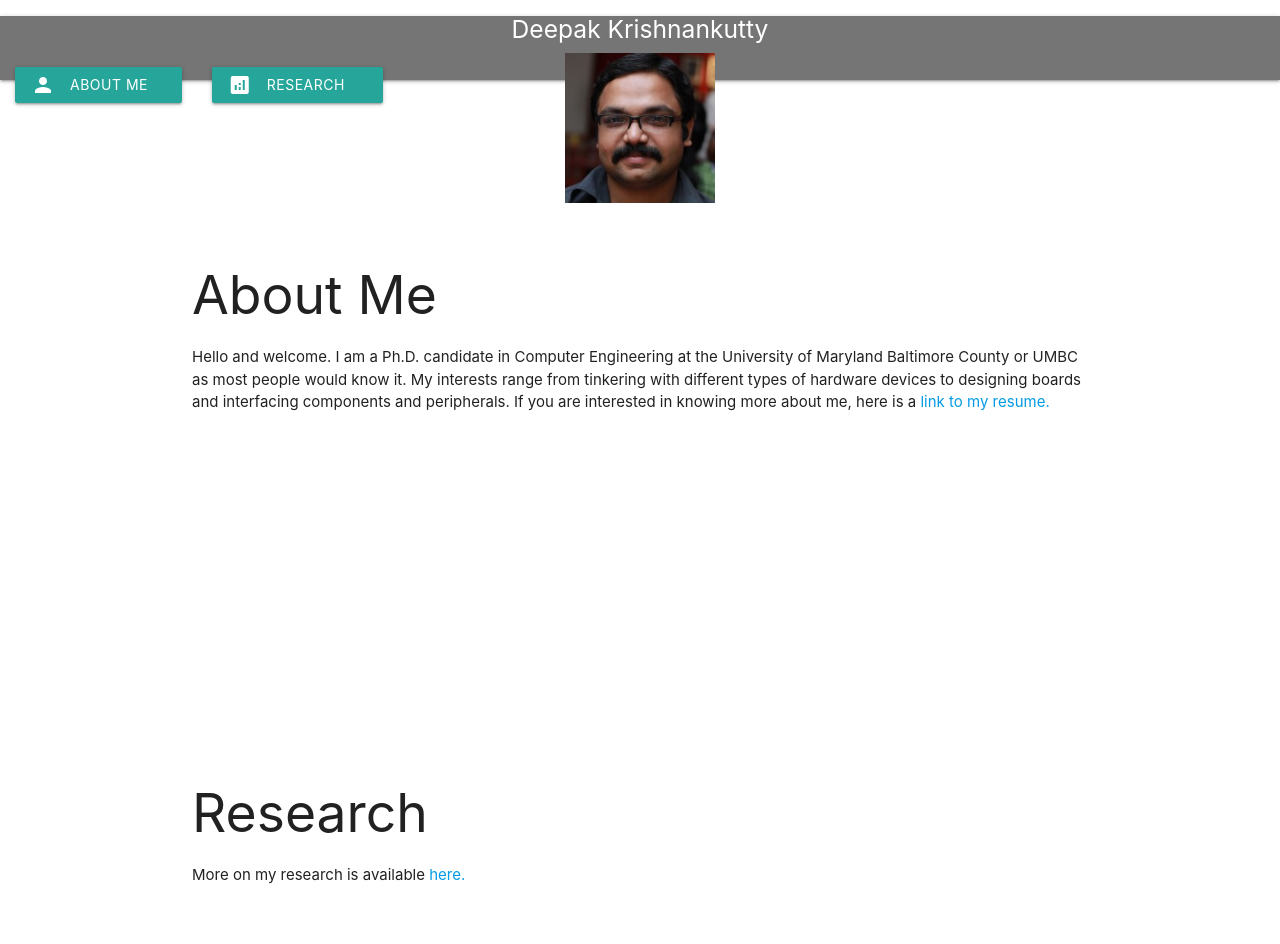
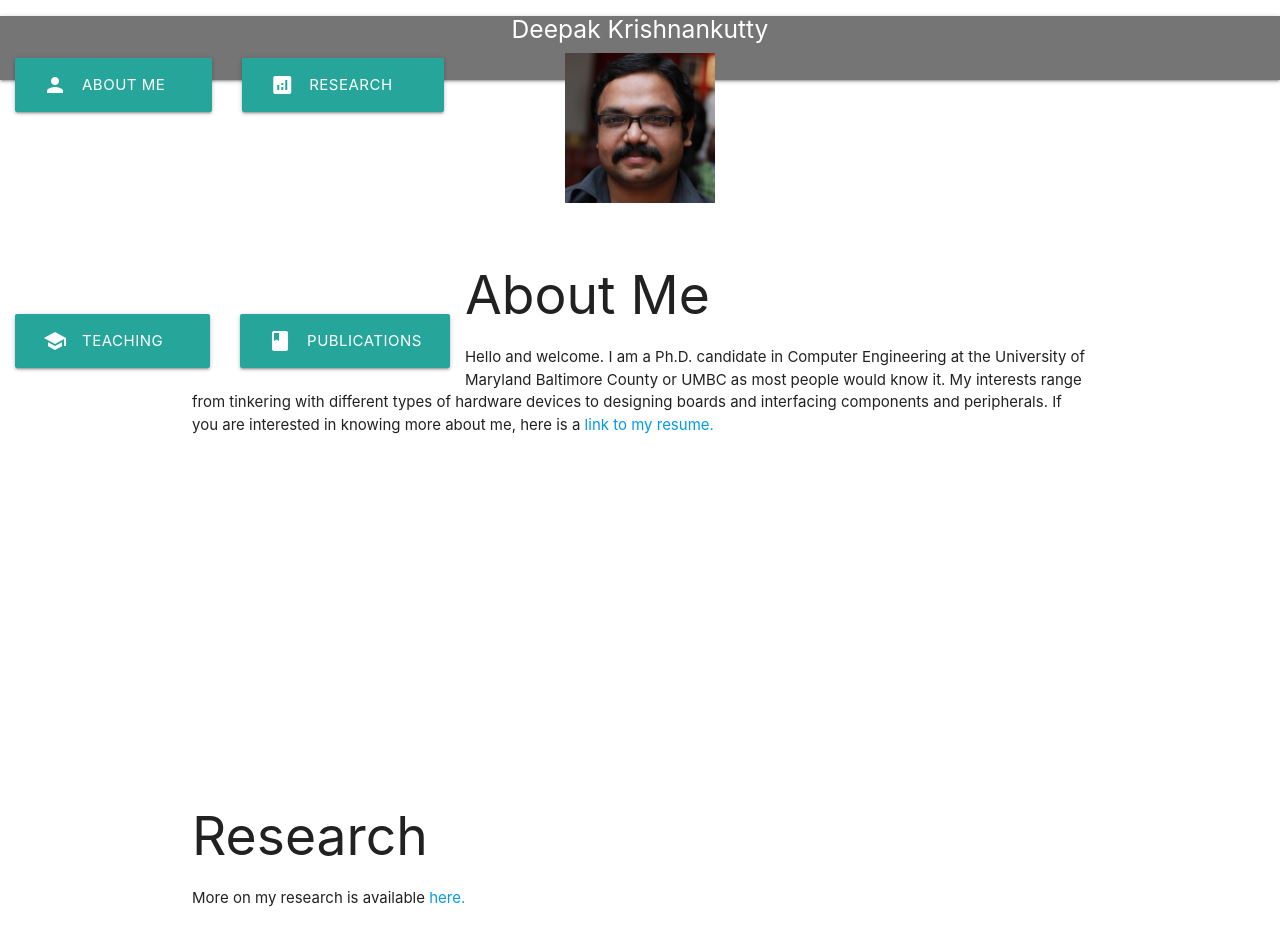
Before and after one commit to deepakk0/deepakk0.github.io, a plain HTML site: page index.html in a window 1280 px wide. Shown: the top 944 px of the page. Drawn offline with Linux system fonts and the light colour scheme.

Commit message:
Update index.html

```diff
--- a/index.html
+++ b/index.html
@@ -31,9 +31,15 @@
           <a href="#!" class="brand-logo center"><img src="./me.jpg" height="150" alt="Home"></a>
           <div>
             <ul class="left hide-on-med-and-down">
-              <li><a class="waves-effect btn" href="#About">About Me&nbsp;&nbsp;&nbsp;&nbsp; <i class="material-icons left">person</i></a></li>
-              <li><a class="waves-effect btn" href="#Research">Research&nbsp;&nbsp;&nbsp;&nbsp;&nbsp; <i class="material-icons left">analytics</i></a></li>
+              <li><a class="waves-effect btn-large" href="#About">About Me&nbsp;&nbsp;&nbsp;&nbsp; <i class="material-icons left">person</i></a></li>
+              <li><a class="waves-effect btn-large" href="#Research">Research&nbsp;&nbsp;&nbsp;&nbsp;&nbsp; <i class="material-icons left">analytics</i></a></li>
+            </ul><br></br><br></br>
+          <div>
+            <ul class="left hide-on-med-and-down">
+              <li><a class="waves-effect btn-large" href="#Teaching">Teaching&nbsp;&nbsp;&nbsp;&nbsp; <i class="material-icons left">school</i></a></li>
+              <li><a class="waves-effect btn-large" href="#Publications">Publications <i class="material-icons left">book</i></a></li>
             </ul>
+          </div>
           </div>
         </div>
     </div>
```
